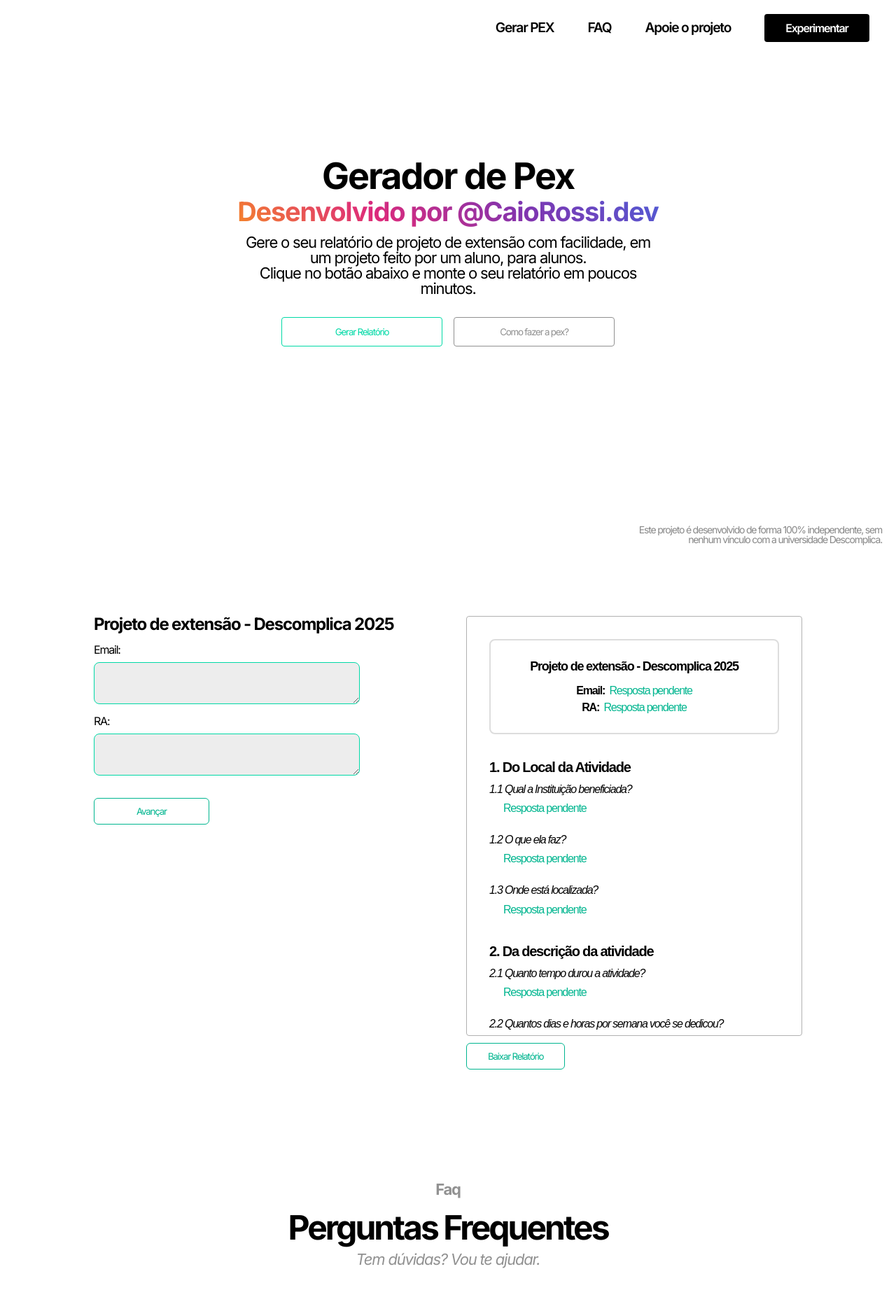
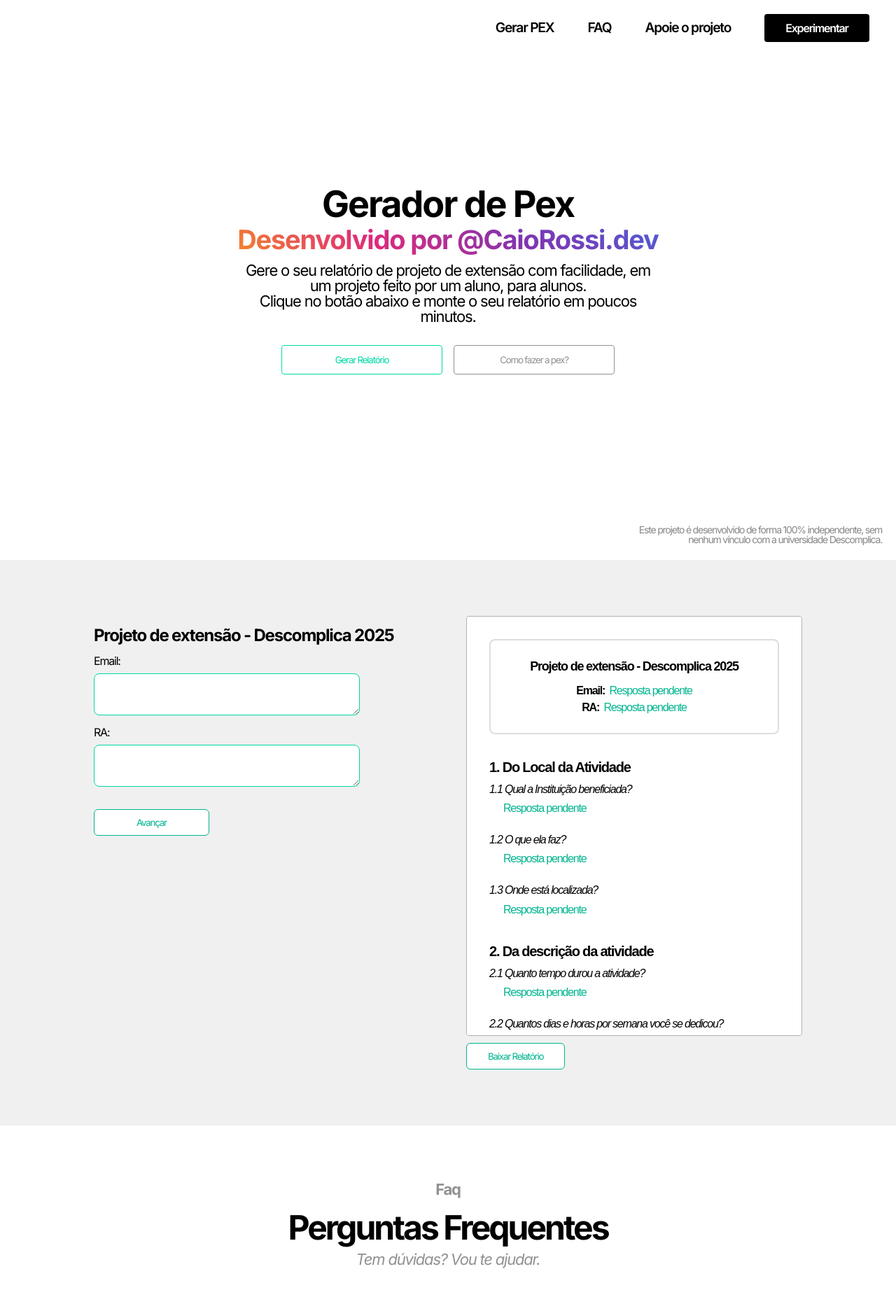
Before and after one commit to Caiorossi00/Gerador-Pex, a React (Vite) app: page / in a window 1280 px wide. Shown: the top 1873 px of the page at 70% size. Built offline with nearby package versions, Linux system fonts and the light colour scheme.

Commit message:
Divisão entre seções baseadas em cores

```diff
--- a/src/App.css
+++ b/src/App.css
@@ -25,8 +25,9 @@
   padding-top: 10vh;
   justify-content: center;
   gap: 2em;
-  margin-bottom: 10vh;
-  margin-top: 10vh;
+  width: 100%;
+  background-color: rgb(240, 240, 240);
+  padding-bottom: 10vh;
 }
 
 .app-misc {
--- a/src/styles/FormWizard.scss
+++ b/src/styles/FormWizard.scss
@@ -4,6 +4,7 @@
   height: fit-content;
   display: flex;
   flex-direction: column;
+  margin-top: 2vh;
 
   h2 {
     font-size: 1.5em;
@@ -23,7 +24,7 @@
     flex-direction: column;
 
     textarea {
-      background-color: #ededed;
+      background-color: #ffffff;
       border: none;
       width: 70%;
       min-width: 380px;
--- a/src/styles/Hero.scss
+++ b/src/styles/Hero.scss
@@ -1,9 +1,8 @@
 .hero {
-  min-height: 80vh;
+  min-height: 90vh;
   display: flex;
   justify-content: space-around;
   font-family: "inter", sans-serif;
-  width: 90%;
   margin: 0 auto;
   align-items: center;
 
--- a/src/styles/Preview.scss
+++ b/src/styles/Preview.scss
@@ -11,6 +11,7 @@
   letter-spacing: 0;
   transform-origin: top right;
   scrollbar-width: thin;
+  background-color: white;
 
   h2 {
     text-align: center;
```
